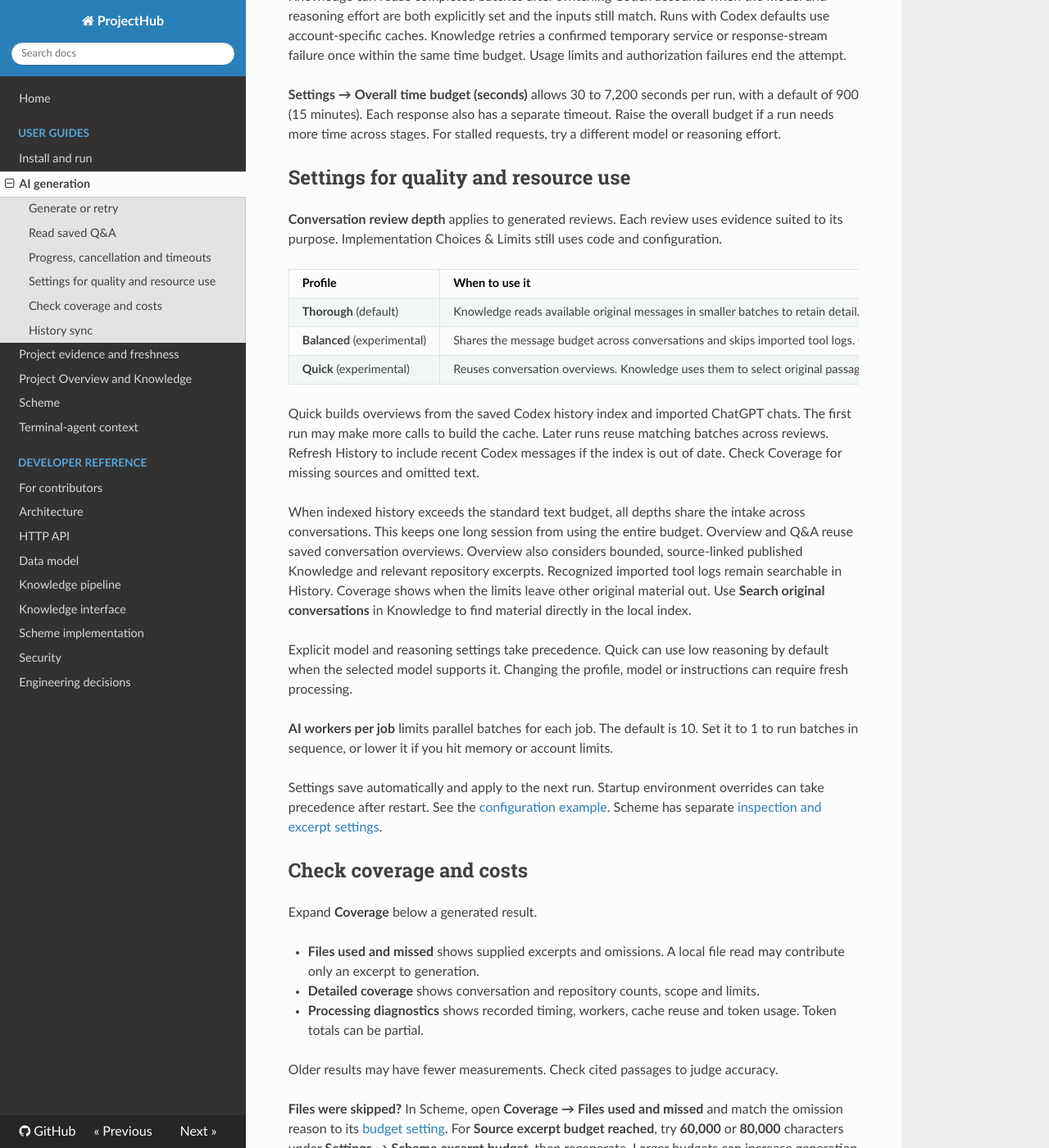
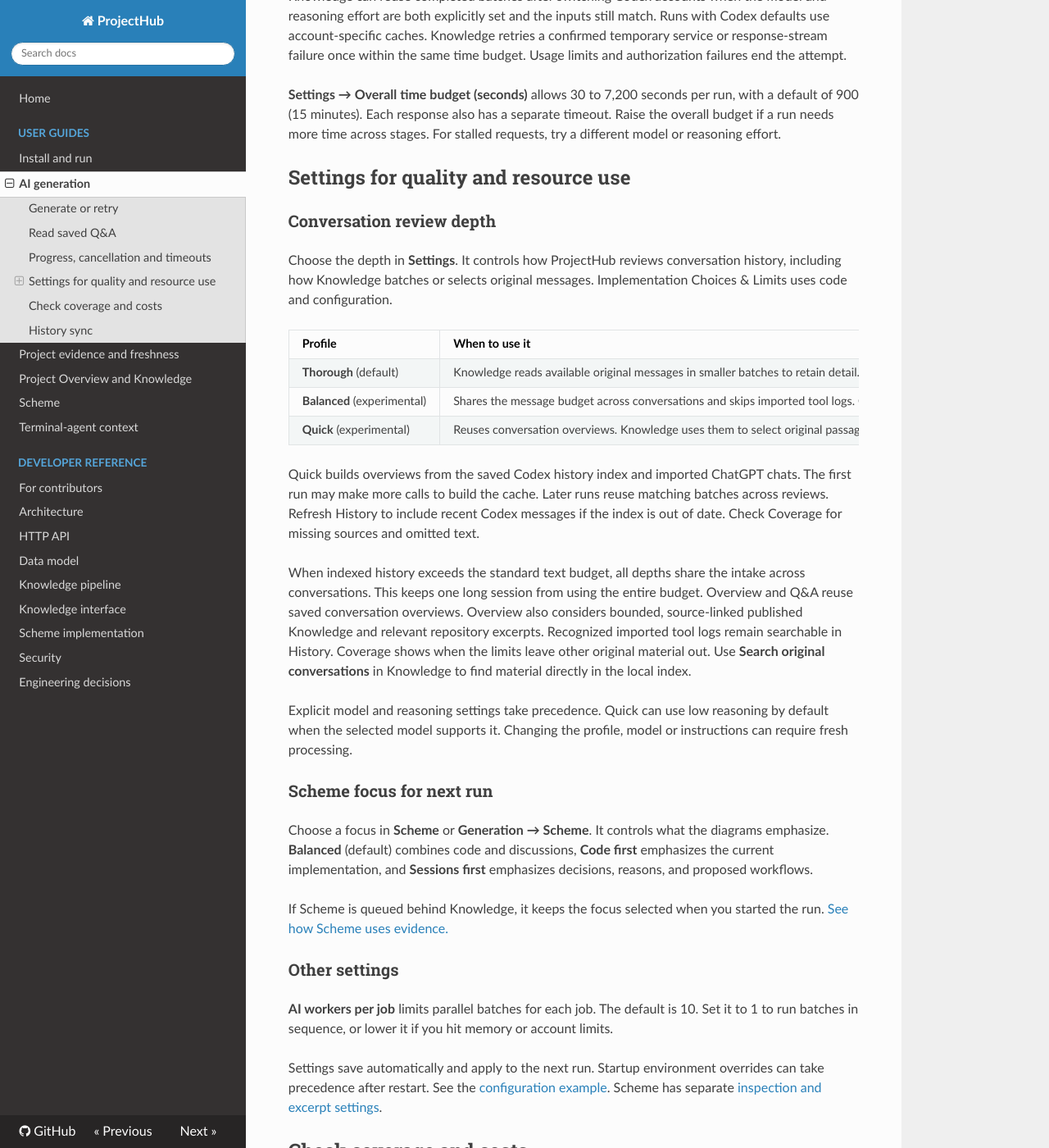
Before and after one commit to avnikonenko/ProjectHub, an MkDocs documentation site: the page built from docs/AI_GENERATION.md, in a window 1280 px wide and 1400 px high, scrolled down 1932 px. Shown: the whole window at 82% size. Built offline with MkDocs 1.6.1, drawn with Linux system fonts in a browser that asks for light colours; nearby versions of some CDN libraries.

Commit message:
Document conversation review depth and Scheme focus

```diff
--- a/docs/AI_GENERATION.md
+++ b/docs/AI_GENERATION.md
@@ -54,8 +54,11 @@ requests, try a different model or reasoning effort.
 
 ## Settings for quality and resource use
 
-**Conversation review depth** applies to generated reviews. Each review uses evidence
-suited to its purpose. Implementation Choices & Limits still uses code and configuration.
+### Conversation review depth
+
+Choose the depth in **Settings**. It controls how ProjectHub reviews conversation
+history, including how Knowledge batches or selects original messages.
+Implementation Choices & Limits uses code and configuration.
 
 | Profile | When to use it |
 | --- | --- |
@@ -79,6 +82,18 @@ conversations** in Knowledge to find material directly in the local index.
 Explicit model and reasoning settings take precedence. Quick can use low
 reasoning by default when the selected model supports it. Changing the profile,
 model or instructions can require fresh processing.
+
+### Scheme focus for next run
+
+Choose a focus in **Scheme** or **Generation → Scheme**. It controls what the
+diagrams emphasize. **Balanced** (default) combines code and discussions,
+**Code first** emphasizes the current implementation, and **Sessions first**
+emphasizes decisions, reasons, and proposed workflows.
+
+If Scheme is queued behind Knowledge, it keeps the focus selected when you
+started the run. [See how Scheme uses evidence.](SCHEME.md#generate-or-refresh)
+
+### Other settings
 
 **AI workers per job** limits parallel batches for each job. The default is 10.
 Set it to 1 to run batches in sequence, or lower it if you hit memory or account
```
